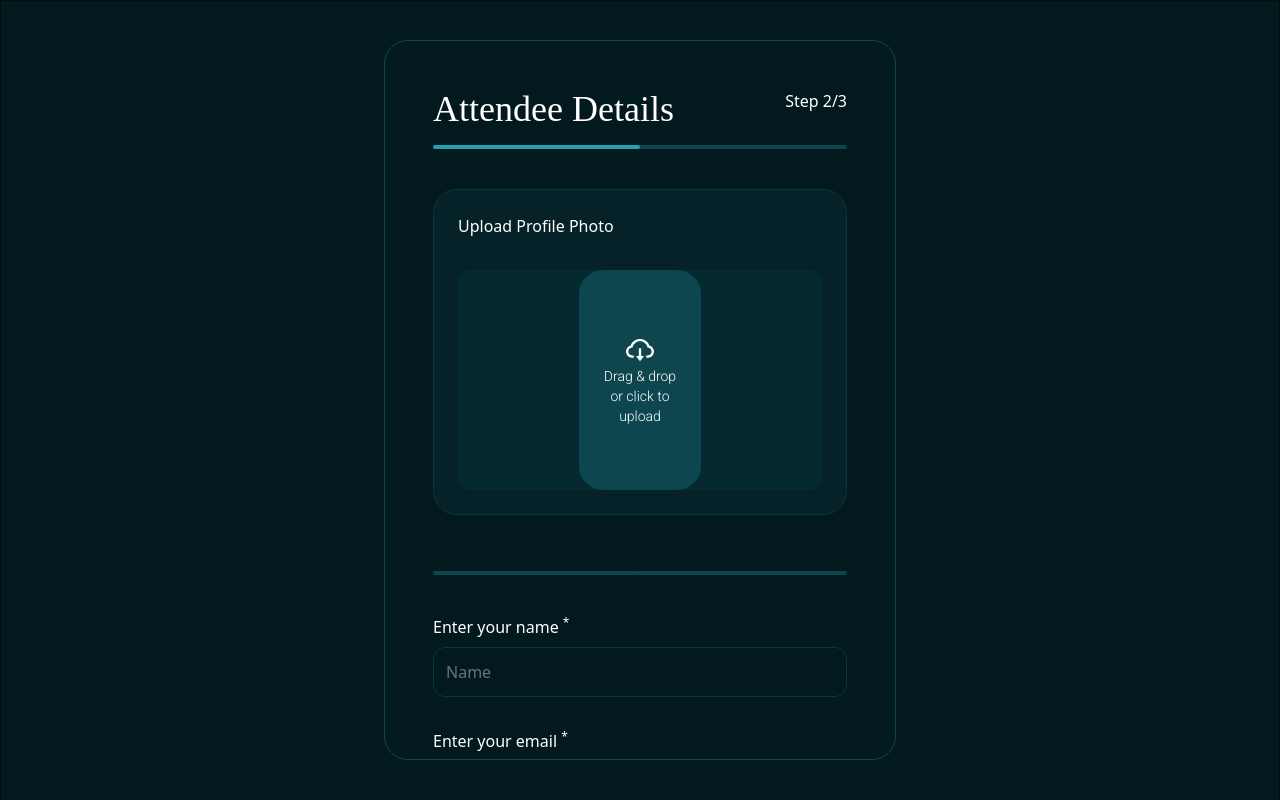
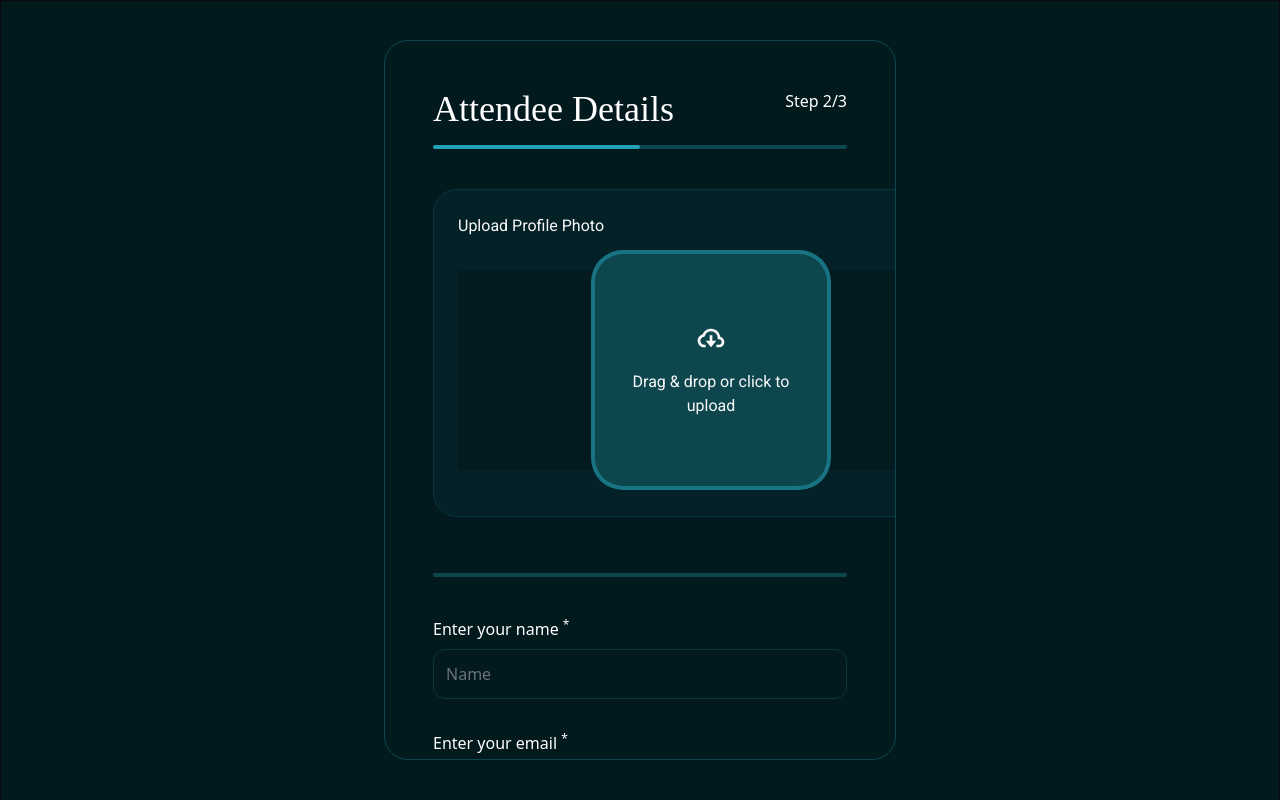
Before and after one commit to Osotatanekeeni/hng12-stage2-ticket-generator, a React (Vite) app: page / in a window 1280 px wide. Both pictures are taken after a click on the element "Next". Built offline with nearby package versions, Linux system fonts and the light colour scheme; a web font is replaced by a local one.

Commit message:
Modified Attendee Details

```diff
--- a/src/Components/AttendeeDetails.tsx
+++ b/src/Components/AttendeeDetails.tsx
@@ -1,25 +1,47 @@
 /* eslint-disable tailwindcss/no-custom-classname */
-import React, { useContext } from 'react'
-import { AiOutlineCloudDownload } from "react-icons/ai";
-import { TicketifyContext } from '../Context';
-import { SubmitHandler, useForm } from 'react-hook-form';
-import TicketBooked from './TicketBooked';
+import React, { useContext } from "react";
+import { TicketifyContext } from "../Context";
+import { SubmitHandler, useForm } from "react-hook-form";
+import TicketBooked from "./TicketBooked";
+import TicketSelection from "./TicketSelection";
 // import TicketSelection from './TicketSelection';
 
 interface FormInputs {
   attendeeName: string;
   attendeeEmail: string;
-    about: string;
+  request: string;
 }
 
 function AttendeeDetails() {
-    const { imageUrl, setImageUrl, setAttendeeName, setAttendeeEmail, setAbout, currentStep, setCurrentStep } = useContext(TicketifyContext);
-    const { register, handleSubmit, formState: { errors } } = useForm<FormInputs>();
+  const {
+    imageUrl,
+    setImageUrl,
+    setAttendeeName,
+    setAttendeeEmail,
+    setRequest,
+    currentStep,
+    setCurrentStep,
+  } = useContext(TicketifyContext);
+
+  const image = localStorage.getItem("imageUrl");
+  const name = localStorage.getItem("attendeeName");
+  const email = localStorage.getItem("attendeeEmail");
+  const request = localStorage.getItem("request");
+  //   useEffect(() => {
+
+  //   }, [setImageUrl])
+
+  const {
+    register,
+    handleSubmit,
+    formState: { errors },
+  } = useForm<FormInputs>();
 
   const handleImageUpload = (event: React.ChangeEvent<HTMLInputElement>) => {
     const file = event.target.files?.[0];
     if (file) {
       const url = URL.createObjectURL(file);
+      localStorage.setItem("imageUrl", url);
       setImageUrl(url);
     }
   };
@@ -27,42 +49,76 @@ function AttendeeDetails() {
   const handleGetTicket: SubmitHandler<FormInputs> = (data) => {
     setAttendeeName(data.attendeeName);
     setAttendeeEmail(data.attendeeEmail);
-        setAbout(data.about);
+    setRequest(data.request);
+
+    localStorage.setItem("attendeeName", data.attendeeName);
+    localStorage.setItem("attendeeEmail", data.attendeeEmail);
+    localStorage.setItem("request", data.request);
     setCurrentStep(3);
-    }
+  };
 
   const handlePrevious = () => {
-        setCurrentStep(2)
+    setCurrentStep(1);
+  };
+
+  if (currentStep === 1) {
+    return <TicketSelection />;
   }
 
   if (currentStep === 3) {
     console.log("This is the current step: ", currentStep);
-        return <TicketBooked />
+    return <TicketBooked />;
   }
 
   return (
-        <div className='flex w-2/5 flex-col gap-10 overflow-y-auto rounded-3xl border  border-borderColor p-12 text-white' style={{ height: "90vh"}}>
+    <div
+      className="flex w-2/5 flex-col gap-10 overflow-y-auto rounded-3xl border  border-borderColor p-12 text-white"
+      style={{ height: "90vh" }}
+    >
       <div>
-            <div className='flex justify-between'>
-                <p className='step-heading text-4xl font-light'>Attendee Details</p>
+        <div className="flex justify-between">
+          <p className="step-heading text-4xl font-light">Attendee Details</p>
           <p>Step 2/3</p>
         </div>
-            <div className='relative mt-4'>
-                <div className='absolute left-0 top-0 h-1 w-2/4 rounded-full bg-teal'></div>
-                <div className='h-1 w-full rounded-full bg-borderColor'></div>
+        <div className="relative mt-4">
+          <div className="absolute left-0 top-0 h-1 w-2/4 rounded-full bg-teal"></div>
+          <div className="h-1 w-full rounded-full bg-borderColor"></div>
+        </div>
       </div>
 
+      <div className="inline-flex h-[328px] w-[556px] flex-col items-start justify-start gap-8 rounded-3xl border border-[#07363e] bg-[#042127] px-6 pb-12 pt-6">
+        <div className="text-center font-['Roboto'] text-base font-normal leading-normal text-neutral-50">
+          Upload Profile Photo
         </div>
-
-            <div className='rounded-3xl border border-borderColor2 bg-container2 p-6'>
-                <p className='mb-8'>Upload Profile Photo</p>
-                <div className='flex justify-center rounded-xl bg-container3'>
-                    <div className='relative flex w-1/3 flex-col items-center rounded-3xl bg-borderColor px-6 py-16 text-center'>
-                    {!imageUrl ?
-                    (<>
-                    <AiOutlineCloudDownload size={32} />
-                    <p className='text-sm font-light' style={{ fontFamily: "Roboto"}}>Drag & drop or click to upload</p></>) :
-                    <img src={imageUrl} />}
+        <div className="inline-flex h-[200px] items-center justify-center gap-2.5 self-stretch bg-black/20">
+          <div className="relative inline-flex size-60 flex-col items-center justify-center gap-4 rounded-[32px] border-4 border-[#23a0b5]/50 bg-[#0e464e] p-6">
+            {!image ? (
+              <>
+                <div data-svg-wrapper className="relative">
+                  <svg
+                    width="32"
+                    height="32"
+                    viewBox="0 0 32 32"
+                    fill="none"
+                    xmlns="http://www.w3.org/2000/svg"
+                  >
+                    <path
+                      d="M25.2639 14.816C24.6812 10.2267 20.7505 6.66669 16.0052 6.66669C12.3305 6.66669 9.13854 8.81469 7.68121 12.2C4.81721 13.056 2.67188 15.76 2.67188 18.6667C2.67188 22.3427 5.66254 25.3334 9.33854 25.3334H10.6719V22.6667H9.33854C7.13321 22.6667 5.33854 20.872 5.33854 18.6667C5.33854 16.7947 6.93721 14.9907 8.90254 14.6454L9.67721 14.5094L9.93321 13.7654C10.8705 11.0307 13.1972 9.33335 16.0052 9.33335C19.6812 9.33335 22.6719 12.324 22.6719 16V17.3334H24.0052C25.4759 17.3334 26.6719 18.5294 26.6719 20C26.6719 21.4707 25.4759 22.6667 24.0052 22.6667H21.3385V25.3334H24.0052C26.9465 25.3334 29.3385 22.9414 29.3385 20C29.337 18.8047 28.9347 17.6444 28.196 16.7047C27.4574 15.7649 26.425 15.0999 25.2639 14.816Z"
+                      fill="#FAFAFA"
+                    />
+                    <path
+                      d="M17.3385 18.6667V13.3334H14.6719V18.6667H10.6719L16.0052 25.3334L21.3385 18.6667H17.3385Z"
+                      fill="#FAFAFA"
+                    />
+                  </svg>
+                </div>
+                <div className="self-stretch text-center font-['Roboto'] text-base font-normal leading-normal text-neutral-50">
+                  Drag & drop or click to upload
+                </div>
+              </>
+            ) : (
+              <img className="size-60" src={imageUrl} />
+            )}
             <input
               type="file"
               accept="image/*"
@@ -71,65 +127,90 @@ function AttendeeDetails() {
             />
           </div>
         </div>
-                {imageUrl && (
-                    <div className='mt-4'>
-                        <p className='mb-2'>Image Uploaded successfully</p>
-                    </div>
-                )}
       </div>
 
-            <div className='relative mt-4'>
-                <div className='absolute left-0 top-0 h-1 w-2/4 rounded-full bg-borderColor'></div>
-                <div className='h-1 w-full rounded-full bg-borderColor'></div>
+      <div className="relative mt-4">
+        <div className="absolute left-0 top-0 h-1 w-2/4 rounded-full bg-borderColor"></div>
+        <div className="h-1 w-full rounded-full bg-borderColor"></div>
       </div>
 
-            <form onSubmit={handleSubmit(handleGetTicket)} >
-            <div className=''>
-                <div className='flex flex-col gap-8'>
-                    <div className='flex flex-col gap-2'>
-                    <label>Enter your name <sup>*</sup> </label>
+      <form onSubmit={handleSubmit(handleGetTicket)}>
+        <div className="">
+          <div className="flex flex-col gap-8">
+            <div className="flex flex-col gap-2">
+              <label>
+                Enter your name <sup>*</sup>{" "}
+              </label>
               <input
                 type="text"
                 placeholder="Name"
-                        {...register('attendeeName', { required: 'Name is required' })}
+                defaultValue={name ? name : ""}
+                {...register("attendeeName", { required: "Name is required" })}
                 onChange={(e) => setAttendeeName(e.target.value)}
-                        className='rounded-xl border border-borderColor2 bg-transparent p-3 text-white'
+                className="rounded-xl border border-borderColor2 bg-transparent p-3 text-white"
               />
-                    {errors.attendeeName && <p className='text-red-500'>{errors.attendeeName.message}</p>}
+              {errors.attendeeName && (
+                <p className="text-red-500">{errors.attendeeName.message}</p>
+              )}
             </div>
-                    <div className='flex flex-col gap-2'>
-                    <label>Enter your email <sup>*</sup> </label>
+            <div className="flex flex-col gap-2">
+              <label>
+                Enter your email <sup>*</sup>{" "}
+              </label>
               <input
                 type="email"
                 placeholder="Email"
-                        {...register('attendeeEmail', { required: 'Email is required', pattern: { value: /^\S+@\S+$/i, message: 'Invalid email address' } })}
+                defaultValue={email ? email : ""}
+                {...register("attendeeEmail", {
+                  required: "Email is required",
+                  pattern: {
+                    value: /^\S+@\S+$/i,
+                    message: "Invalid email address",
+                  },
+                })}
                 onChange={(e) => setAttendeeEmail(e.target.value)}
-                        className='rounded-xl border border-borderColor2 bg-transparent p-3 text-white'
+                className="rounded-xl border border-borderColor2 bg-transparent p-3 text-white"
               />
-                    {errors.attendeeEmail && <p className='text-red-500'>{errors.attendeeEmail.message}</p>}
+              {errors.attendeeEmail && (
+                <p className="text-red-500">{errors.attendeeEmail.message}</p>
+              )}
             </div>
-                    <div className='flex flex-col gap-2'>
-                    <label>About the project <sup>*</sup></label>
+            <div className="flex flex-col gap-2">
+              <label>
+                Special Request <sup>*</sup>
+              </label>
               <textarea
-                        placeholder="About the project"
-                        {...register('about', { required: 'About the project is required' })}
-                        onChange={(e) => setAbout(e.target.value)}
-                        className='rounded-xl border border-borderColor2 bg-transparent p-3 text-white'
+                placeholder="Special Request"
+                defaultValue={request ? request : ""}
+                {...register("request", {
+                  required: "Special Request is required",
+                })}
+                onChange={(e) => setRequest(e.target.value)}
+                className="rounded-xl border border-borderColor2 bg-transparent p-3 text-white"
                 rows={4}
               />
-                    {errors.about && <p className='text-red-500'>{errors.about.message}</p>}
+              {errors.request && (
+                <p className="text-red-500">{errors.request.message}</p>
+              )}
             </div>
           </div>
         </div>
 
-            <div className='mt-8 flex gap-4'>
-                    <button type="button" className='px-22 w-1/2 rounded-xl border border-teal py-3 text-teal' onClick={handlePrevious}>Back</button>
-                    <button type="submit" className='px-22 w-1/2 rounded-xl bg-teal py-3'>Get My Free Ticket</button>
+        <div className="mt-8 flex gap-4">
+          <button
+            type="button"
+            className="px-22 w-1/2 rounded-xl border border-teal py-3 text-teal"
+            onClick={handlePrevious}
+          >
+            Back
+          </button>
+          <button type="submit" className="px-22 w-1/2 rounded-xl bg-teal py-3">
+            Get My Free Ticket
+          </button>
         </div>
       </form>
-
     </div>
-      )
+  );
 }
 
-export default AttendeeDetails
+export default AttendeeDetails;
--- a/src/Components/TicketSelection.tsx
+++ b/src/Components/TicketSelection.tsx
@@ -1,5 +1,5 @@
 /* eslint-disable tailwindcss/no-custom-classname */
-import React, { useContext, useState } from "react";
+import { useContext, useState } from "react";
 import SectionColorImage from "../assets/Images/SectionColorImage.svg";
 import { TicketifyContext } from "../Context";
 import "../index.css";
@@ -186,12 +186,12 @@ function TicketSelection() {
         </div>
 
         <div className="mt-8 inline-flex h-12 items-end justify-end gap-6">
-          <div className="flex h-12 shrink grow basis-0 items-center justify-center gap-2 overflow-hidden rounded-lg border border-[#23a0b5] px-6 py-3 cursor-pointer">
+          <div className="flex h-12 shrink grow basis-0 cursor-pointer items-center justify-center gap-2 overflow-hidden rounded-lg border border-[#23a0b5] px-6 py-3">
             <button className="font-['JejuMyeongjo'] text-base font-normal leading-normal text-[#23a0b5]">
               Cancel
             </button>
           </div>
-          <div className="flex h-12 shrink grow basis-0 items-center justify-center gap-2 overflow-hidden rounded-lg bg-[#23a0b5] px-6 py-3 cursor-pointer" onClick={handleNext}>
+          <div className="flex h-12 shrink grow basis-0 cursor-pointer items-center justify-center gap-2 overflow-hidden rounded-lg bg-[#23a0b5] px-6 py-3" onClick={handleNext}>
             <button
               className="font-['JejuMyeongjo'] text-base font-normal leading-normal text-white"
               onClick={handleNext}
--- a/src/Context.tsx
+++ b/src/Context.tsx
@@ -13,8 +13,8 @@ interface TicketifyContextProps {
   setAttendeeName: (name: string) => void;
   attendeeEmail: string;
   setAttendeeEmail: (email: string) => void;
-  about: string;
-  setAbout: (about: string) => void;
+  request: string;
+  setRequest: (about: string) => void;
   currentStep: number;
   setCurrentStep: (step: number) => void;
   totalRegularTickets: number;
@@ -38,8 +38,8 @@ export const TicketifyContext = createContext<TicketifyContextProps>({
   setAttendeeName: () => {},
   attendeeEmail: "",
   setAttendeeEmail: () => {},
-  about: "",
-  setAbout: () => {},
+  request: "",
+  setRequest: () => {},
   currentStep: 1,
   setCurrentStep: () => {},
   totalRegularTickets: 20,
@@ -59,52 +59,52 @@ export const TicketifyProvider = ({ children }: { children: ReactNode }) => {
     const [imageUrl, setImageUrl] = useState("");
     const [attendeeName, setAttendeeName] = useState("");
     const [attendeeEmail, setAttendeeEmail] = useState("");
-    const [about, setAbout] = useState("");
+    const [request, setRequest] = useState("");
     const [currentStep, setCurrentStep] = useState(1);
     const [totalRegularTickets, setTotalRegularTickets] = useState(20);
     const [totalVipTickets, setTotalVipTickets] = useState(20);
     const [totalVvipTickets, setTotalVvipTickets] = useState(20);
 
 
-    useEffect(() => {
-        localStorage.setItem('imageUrl', imageUrl);
-      }, [imageUrl]);
+    // useEffect(() => {
+    //     localStorage.setItem('imageUrl', imageUrl);
+    //   }, [imageUrl]);
 
-      useEffect(() => {
-        localStorage.setItem('attendeeName', attendeeName);
-      }, [attendeeName]);
+      // useEffect(() => {
+      //   localStorage.setItem('attendeeName', attendeeName);
+      // }, [attendeeName]);
 
-      useEffect(() => {
-        localStorage.setItem('attendeeEmail', attendeeEmail);
-      }, [attendeeEmail]);
+      // useEffect(() => {
+      //   localStorage.setItem('attendeeEmail', attendeeEmail);
+      // }, [attendeeEmail]);
 
-      useEffect(() => {
-        localStorage.setItem('about', about);
-      }, [about]);
+      // useEffect(() => {
+      //   localStorage.setItem('request', request);
+      // }, [request]);
 
-      useEffect(() => {
-        localStorage.setItem('currentStep', currentStep.toString());
-      }, [currentStep]);
+      // useEffect(() => {
+      //   localStorage.setItem('currentStep', currentStep.toString());
+      // }, [currentStep]);
 
-      useEffect(() => {
-        localStorage.setItem('totalRegularTickets', totalRegularTickets.toString());
-      }, [totalRegularTickets]);
+      // useEffect(() => {
+      //   localStorage.setItem('totalRegularTickets', totalRegularTickets.toString());
+      // }, [totalRegularTickets]);
 
-      useEffect(() => {
-        localStorage.setItem('totalVipTickets', totalVipTickets.toString());
-      }, [totalVipTickets]);
+      // useEffect(() => {
+      //   localStorage.setItem('totalVipTickets', totalVipTickets.toString());
+      // }, [totalVipTickets]);
 
-      useEffect(() => {
-        localStorage.setItem('totalVvipTickets', totalVvipTickets.toString());
-      }, [totalVvipTickets]);
+      // useEffect(() => {
+      //   localStorage.setItem('totalVvipTickets', totalVvipTickets.toString());
+      // }, [totalVvipTickets]);
 
-      useEffect(() => {
-        localStorage.setItem('numberOfRegularTickets', numberOfRegularTickets.toString());
-      }, [numberOfRegularTickets]);
+      // useEffect(() => {
+      //   localStorage.setItem('numberOfRegularTickets', numberOfRegularTickets.toString());
+      // }, [numberOfRegularTickets]);
 
-      useEffect(() => {
-        localStorage.setItem('numberOfVipTickets', numberOfVipTickets.toString());
-      }, [numberOfVipTickets]);
+      // useEffect(() => {
+      //   localStorage.setItem('numberOfVipTickets', numberOfVipTickets.toString());
+      // }, [numberOfVipTickets]);
 
   return (
     <TicketifyContext.Provider value={{
@@ -120,8 +120,8 @@ export const TicketifyProvider = ({ children }: { children: ReactNode }) => {
         setAttendeeName,
         attendeeEmail,
         setAttendeeEmail,
-        about,
-        setAbout,
+        request,
+        setRequest,
         currentStep,
         setCurrentStep,
         totalRegularTickets,
```
Lines whose indentation alone changed are shown as unchanged.
